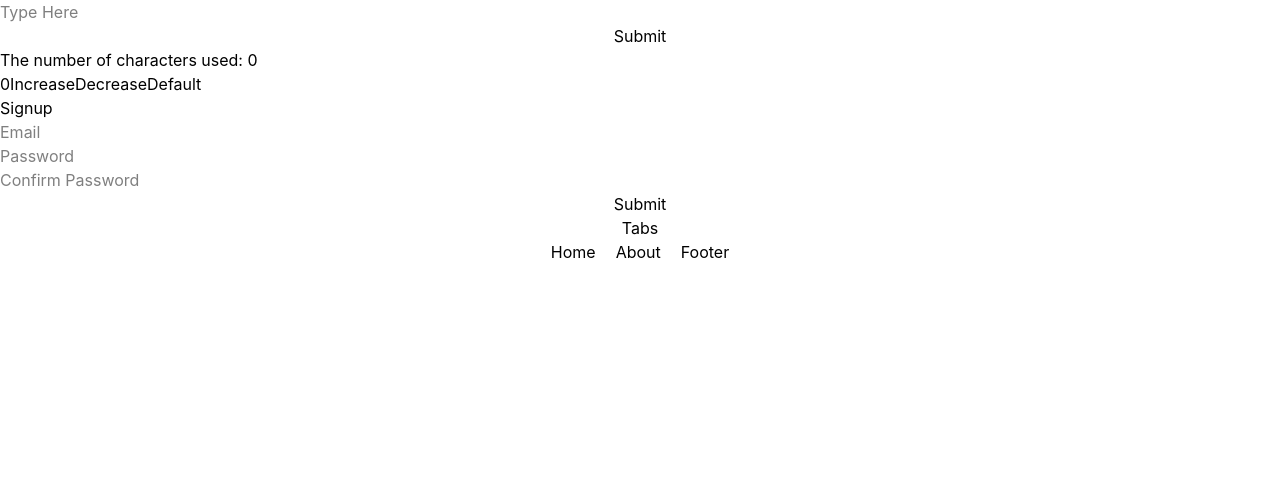
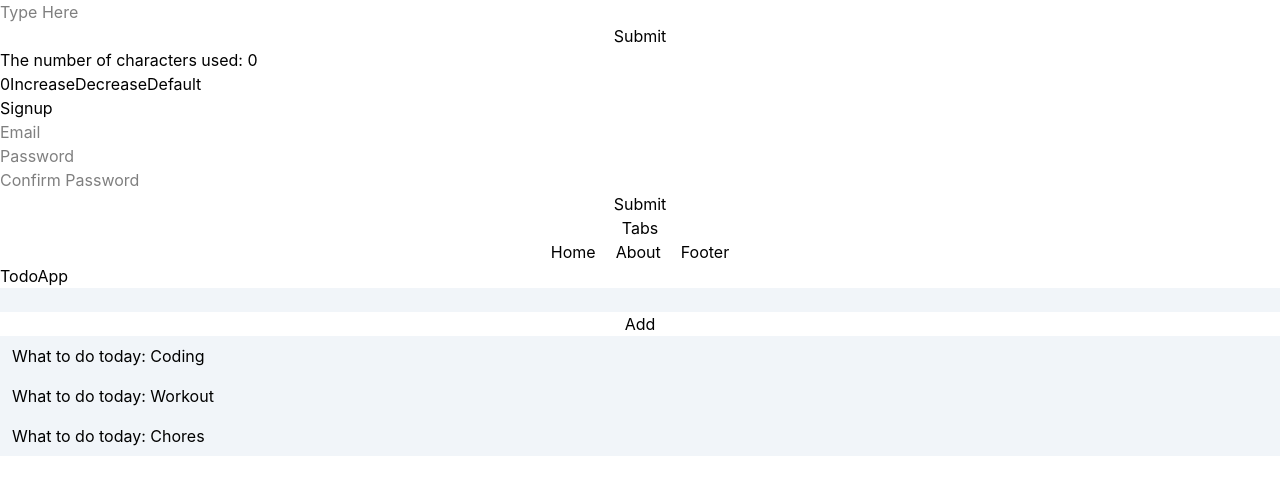
Before and after one commit to Harim-Yoo/letphil_nth_student, a React app in the folder Lv3-React/korea/week-2/: page / in a window 1280 px wide. Shown: the top 494 px of the page. Built offline with nearby package versions, Linux system fonts and the light colour scheme; the HTML template or start-up script is replaced by a standard one.

Commit message:
hello world

```diff
--- a/Lv3-React/korea/week-2/exercises/Medium/todo/TodoApp.tsx
+++ b/Lv3-React/korea/week-2/exercises/Medium/todo/TodoApp.tsx
@@ -1,4 +1,4 @@
-import React from "react";
+import { useState } from "react";
 
 /**
  * Goal
@@ -18,6 +18,40 @@ import React from "react";
  *      - tasks become objects { text, completed }
  */
 
+const TodoList = (props: {
+  tasks: string[]
+}
+) => {
+  const {tasks} = props;
+  return(
+  <div>{tasks.map((task:string)=><TodoItem mappedItem={task}/>)}</div>
+  );
+};
+
+const TodoItem = (props: {mappedItem: string}) => {
+  const {mappedItem} = props;
+  return <div key={mappedItem.length} className="px-3 py-2 bg-slate-100">
+    What to do today: {mappedItem}
+  </div>};
+
 export const TodoApp = () => {
-  return <div>TodoApp</div>;
+  const [tasks,setTasks] = useState<string[]>(["Coding", "Workout", "Chores"]);
+  const [task, setTask] = useState<string>("");
+  const addTask = (task:string) => {
+    if (task === "") {
+      alert("You put no input.");
+      return;
+    }
+    setTasks((tasks)=>[...tasks,task]);
+    setTask("");
+  }
+  return <>
+  <div>TodoApp</div>
+  <input type="text" value={task} onChange={(e)=>setTask(e.target.value)} className="bg-slate-100"/>
+  <button onClick={()=>addTask(task)}>Add</button>
+    <TodoList
+    tasks = {tasks}
+    />
+  </>
+  ;
 };
--- a/Lv3-React/korea/week-2/src/App.jsx
+++ b/Lv3-React/korea/week-2/src/App.jsx
@@ -2,7 +2,7 @@ import { CharacterCount } from '../exercises/Easy/char_count/CharacterCount'
 import { Counter } from '../exercises/Easy/counter/Counter'
 import { SignupForm } from '../exercises/Medium/signup/SignupForm'
 import { Tabs } from '../exercises/Medium/tabs/Tabs'
-
+import { TodoApp } from '../exercises/Medium/todo/TodoApp'
 function App() {
   return (
     <>
@@ -11,6 +11,7 @@ function App() {
     <Counter/>
     <SignupForm/>
     <Tabs/>
+    <TodoApp/>
     </div>
     </>
   )
```
